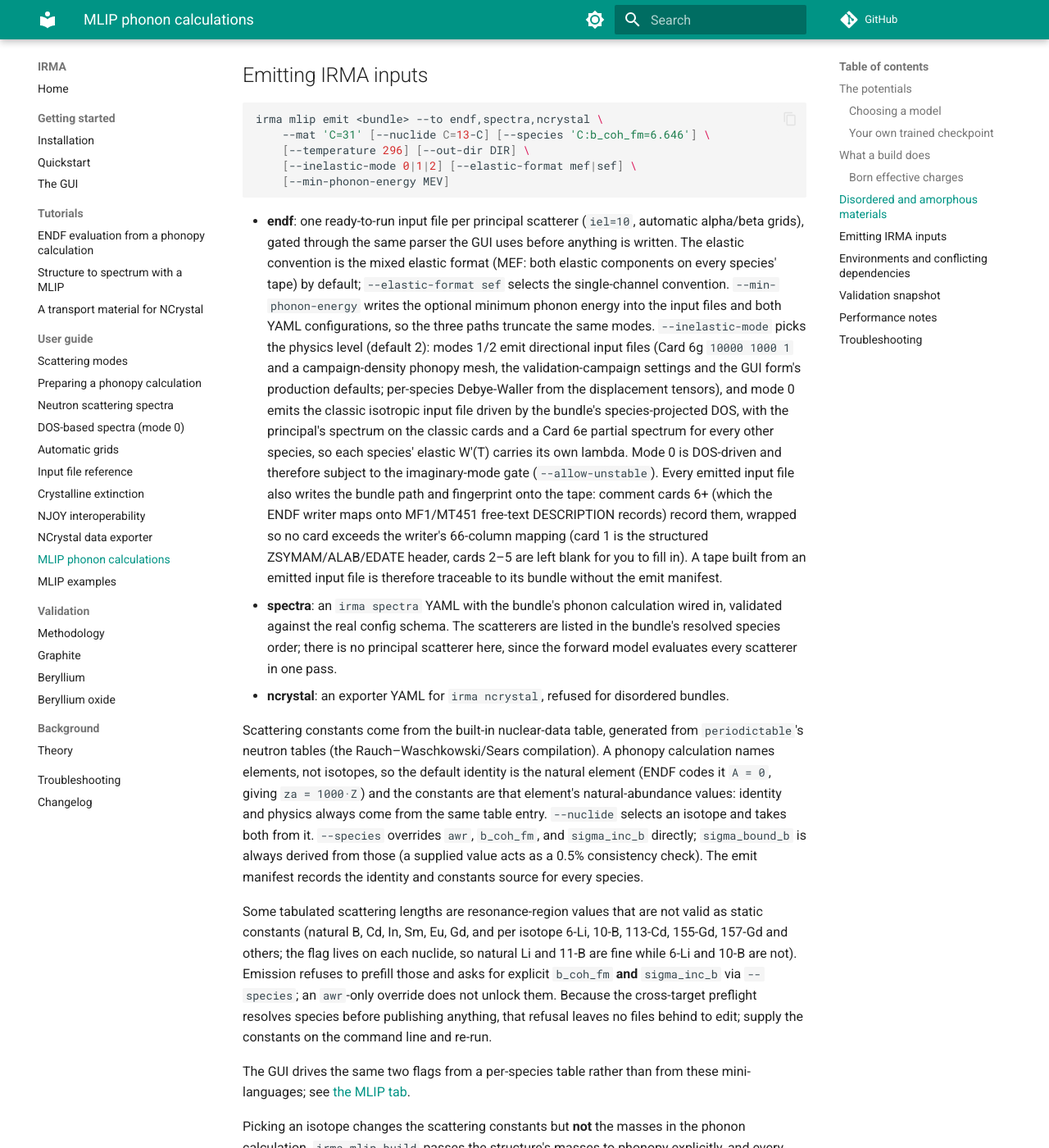
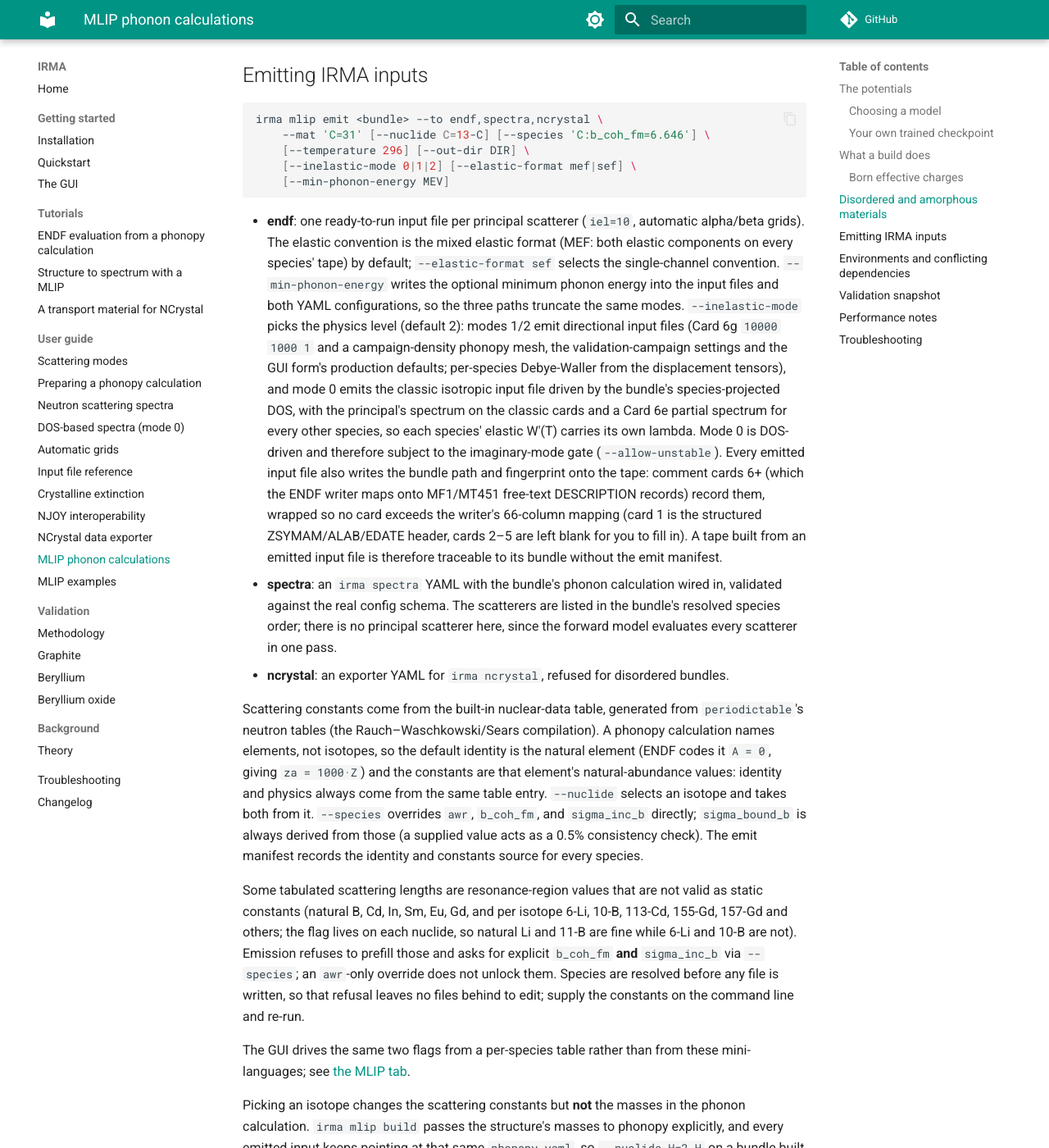
Before and after one commit to ramic-k/IRMA, an MkDocs documentation site: the page built from docs/mlip.md, in a window 1280 px wide and 1400 px high, scrolled down 5657 px. Shown: the whole window at 82% size. Built offline with MkDocs 1.6.1 and Material for MkDocs 9.7.7, drawn with Linux system fonts in a browser that asks for light colours; comment, search, counter and statistics services are not loaded.

Commit message:
docs/mlip: drop the emit gate and preflight wording
Claude-Session: https://claude.ai/code/session_01C2iC5HyRUuJ3FeKVVSE61G

````diff
--- a/docs/mlip.md
+++ b/docs/mlip.md
@@ -285,8 +285,7 @@ irma mlip emit <bundle> --to endf,spectra,ncrystal \
 ```
 
 - **endf**: one ready-to-run input file per principal scatterer (`iel=10`,
-  automatic alpha/beta grids), gated through the same parser the GUI
-  uses before anything is written. The elastic convention is the mixed
+  automatic alpha/beta grids). The elastic convention is the mixed
   elastic format (MEF: both elastic components on every species' tape)
   by default; `--elastic-format sef` selects the single-channel
   convention. `--min-phonon-energy` writes the optional minimum phonon
@@ -337,10 +336,9 @@ isotope 6-Li, 10-B, 113-Cd, 155-Gd, 157-Gd and others; the flag lives
 on each nuclide, so natural Li and 11-B are fine while 6-Li and 10-B
 are not). Emission refuses to prefill those and asks for explicit
 `b_coh_fm` **and** `sigma_inc_b` via `--species`; an `awr`-only
-override does not unlock them. Because the cross-target preflight
-resolves species before publishing anything, that refusal leaves no
-files behind to edit; supply the constants on the command line and
-re-run.
+override does not unlock them. Species are resolved before any file is
+written, so that refusal leaves no files behind to edit; supply the
+constants on the command line and re-run.
 
 The GUI drives the same two flags from a per-species table rather than
 from these mini-languages; see
````
